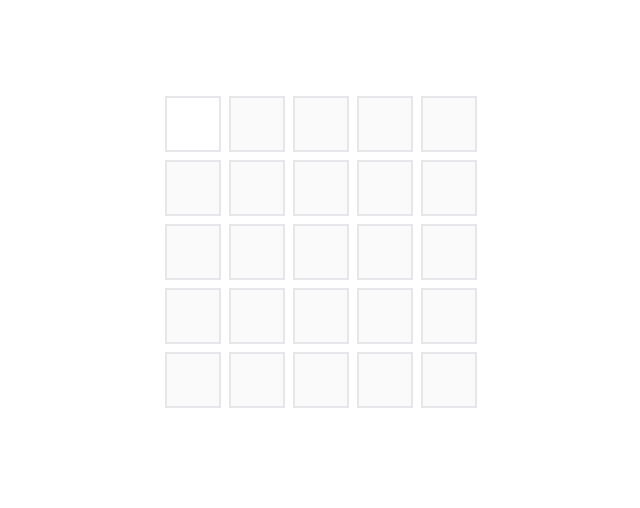
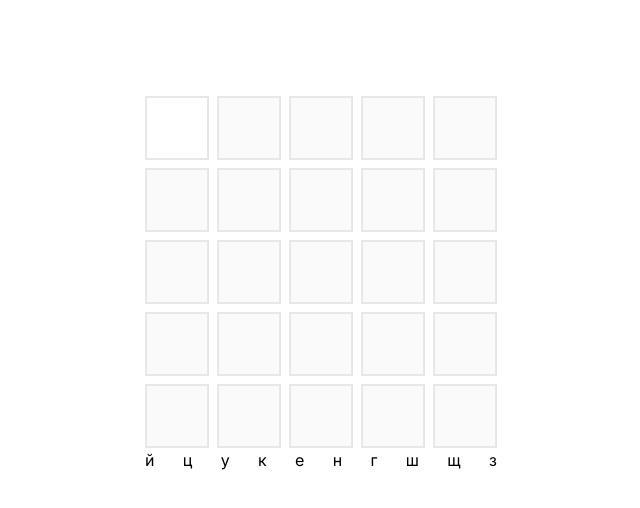
Before and after one commit to normkorm/react-wordle, a Next.js app: page / in a window 1280 px wide. Shown: the top 508 px of the page, without its empty margins (319-959 px from the left). Built offline with nearby package versions, Linux system fonts and the light colour scheme.

Commit message:
problem keyboard

```diff
--- a/src/components/form-inputs.jsx/form-Inputs.jsx
+++ b/src/components/form-inputs.jsx/form-Inputs.jsx
@@ -19,7 +19,6 @@ export const FormInputs = () => {
       setWord((prevState) => prevState + e.target.value);
     }
   };
-
   const handleKeyFocus = (e, index) => {
     if (e.code === "Backspace") {
       setWord((prevState) => prevState.slice(0, word.length - 1));
@@ -50,20 +49,6 @@ export const FormInputs = () => {
   };
   console.log(getRandomWord);
 
-  // const molot = "молот";
-
-  // function checkLetter(result, ind) {
-  //   let newResult = [];
-  //   for (let indexLetter in [...result]) {
-  //     if ([...result][indexLetter].toLowerCase() === molot[indexLetter]) {
-  //       newResult.push([...result][indexLetter]);
-  //       inputRefs[ind - (4 - indexLetter)].current.classList.add("bg-teal-600");
-  //     } else if (molot.includes([...result][indexLetter].toLowerCase())) {
-  //       inputRefs[ind - (4 - indexLetter)].current.classList.add("bg-teal-400");
-  //     }
-  //   }
-  // }
-
   function checkLetters(result, ind) {
     const copyOfResult = [...result];
     const copyOfGetRandom = [...getRandomWord];
@@ -77,10 +62,8 @@ export const FormInputs = () => {
       }
     });
     for (let indexCopyOfResult in copyOfResult) {
-      if (
-        copyOfResult[indexCopyOfResult] !== null &&
-        copyOfGetRandom.includes(copyOfResult[indexCopyOfResult])
-      ) {
+      if (copyOfResult[indexCopyOfResult] !== null) {
+        if (copyOfGetRandom.includes(copyOfResult[indexCopyOfResult])) {
           copyOfGetRandom[
             copyOfGetRandom.indexOf(copyOfResult[indexCopyOfResult])
           ] = null;
@@ -93,30 +76,47 @@ export const FormInputs = () => {
           );
         }
       }
-    // copyOfResult.filter((oneLetter, i) => {
-    //   if (copyOfGetRandom.includes(oneLetter)) {
-    //     inputRefs[ind - (4 - i)].current.classList.add("bg-yellow-400");
-    //   } else {
-    //     inputRefs[ind - (4 - i)].current.classList.add("bg-slate-200");
-    //   }
-    // });
+    }
   }
 
+  const upperKeyBoard = ["й", "ц", "у", "к", "е", "н", "г", "ш", "щ", "з"];
+  const handleButtonClick = (e, ind) => {
+    if (inputRefs.current.disabled === false) {
+      inputRefs[0].current.value = upperKeyBoard[ind];
+    }
+    inputRefs[1]?.current.removeAttribute("disabled", "disabled");
+    inputRefs[+1]?.current.focus();
+    inputRefs[0].current.setAttribute("disabled", "disabled");
+  };
+
   return (
-    <form className="grid grid-cols-5 gap-2">
-      {inputRefs.map((ref, index) => (
+    <div>
+      <div className="grid grid-cols-5 gap-2 mx-auto">
+        {inputRefs.map((input, index) => (
           <input
             key={index}
-          className="border-2 text-center w-14 h-14 focus:outline-none text-2xl font-bold"
+            className="border-2 text-center w-12 h-12 focus:outline-none text-2xl font-bold sm:w-16 sm:h-16"
             disabled={index !== 0}
             autoFocus={index === 0}
             maxLength={1}
-          ref={ref}
+            ref={input}
             onChange={(e) => handleFocus(e, index)}
             onKeyDown={(e) => handleKeyFocus(e, index)}
           />
         ))}
-    </form>
+      </div>
+      <div className="flex justify-between">
+        {upperKeyBoard.map((symbol, index) => (
+          <button
+            onClick={(e) => handleButtonClick(e, index)}
+            value={symbol}
+            key={index}
+          >
+            {symbol}
+          </button>
+        ))}
+      </div>
+    </div>
   );
 };
 
```
Lines whose indentation alone changed are shown as unchanged.
